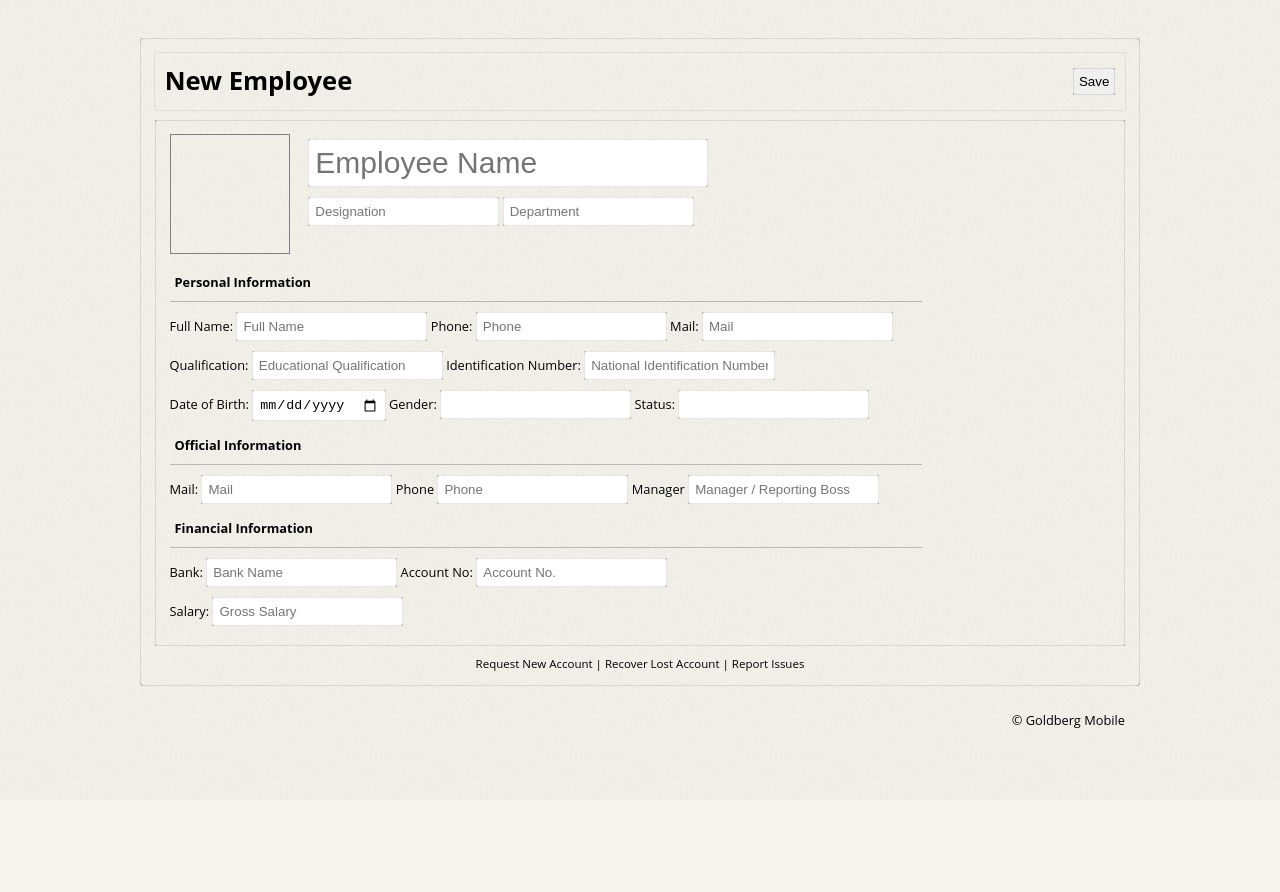
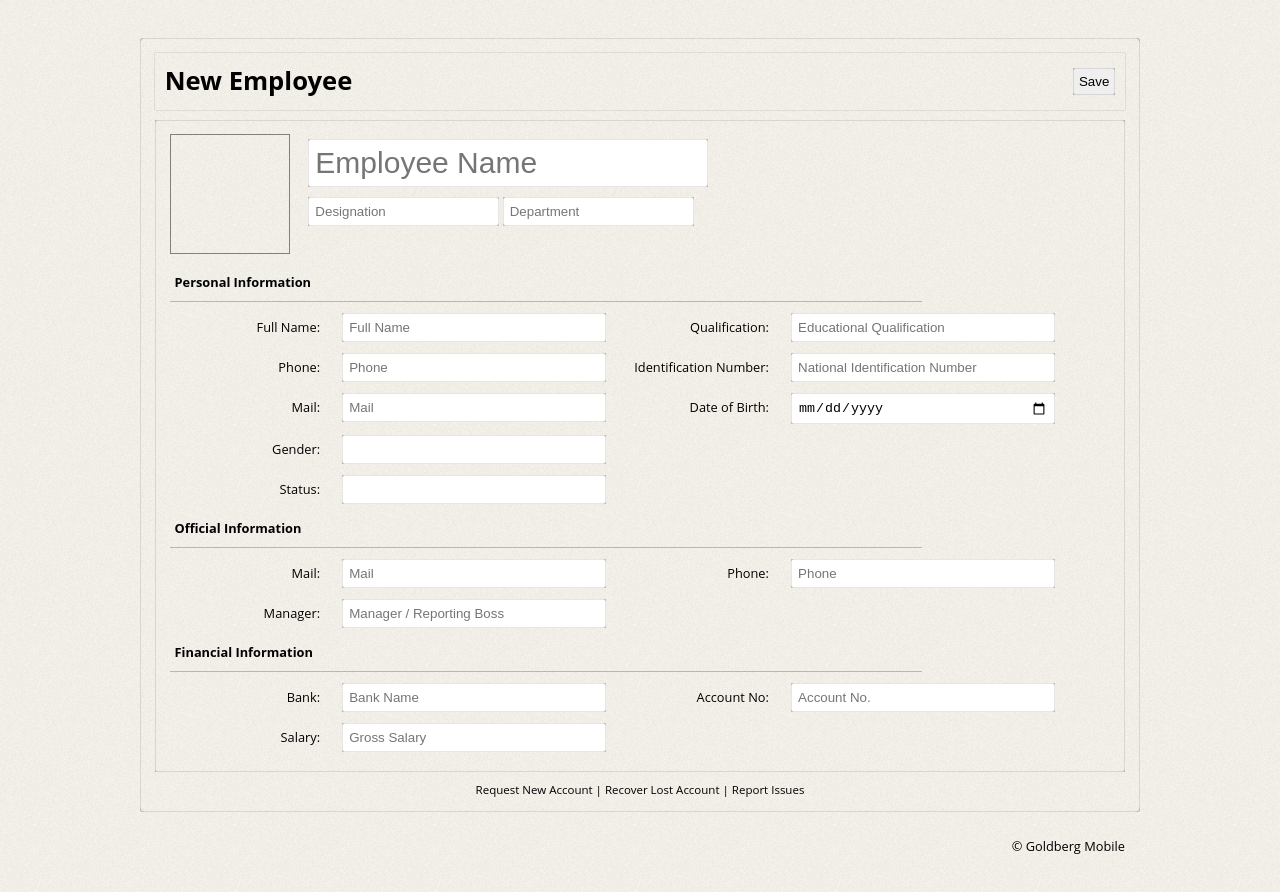
Before and after one commit to Saheda/infosystem, a plain HTML site: page modules/hr/employees/new_employee.html in a window 1280 px wide. Before the commit the page ends 800 px from the top, so only its background shows below. Drawn offline with Linux system fonts and the light colour scheme; files whose address does not match are found by name.

Commit message:
stable design

```diff
--- a/css/style.css
+++ b/css/style.css
@@ -47,8 +47,12 @@ h2 {text-align: center;font-weight: 100;}
 }
 
 .logo_container {
+    background: url('../img/goldberg_logo.png');
+    background-size: 100%;
   width: 49%;
   float: left;
+  height: 100px;
+
 }
 
 .form_container {
--- a/modules/hr/employees/employees_design.css
+++ b/modules/hr/employees/employees_design.css
@@ -32,6 +32,26 @@
     margin: 0 2% 2% 0;
 }
 
+.emp_form_text_container, .emp_form_field_container {
+    width: 15%;
+    margin: 0 1%;
+    height: auto;
+
+    display: inline-block;
+    line-height: 40px;
+    vertical-align: top;
+}
+.emp_form_text_container {
+    text-align: right;
+}
+.emp_form_field_container {
+    width: 28%;
+}
+.emp_form_field_container input {
+    width: 100%;
+}
+
+
 .employee_form h4 {
     clear: both;
     margin: 10px 5px;
@@ -42,6 +62,6 @@ input[name="name"] {
 }
 .heading h1 { float: left;}
 
-input[name="new_emp"], input[name="search_employee"], input[name="search"], input[name="save_employee"] {
+.heading input {
   float: right;
 }
--- a/modules/hr/employees/new_employee.html
+++ b/modules/hr/employees/new_employee.html
@@ -18,32 +18,80 @@
         <input type="text" placeholder="Department" name="department" />
         <h4>Personal Information</h4>
         <div class="h_line"></div>
-        Full Name: <input type="text" placeholder="Full Name" name="fullname" />
-        Phone: <input type="tel" placeholder="Phone" name="phone" />
-        Mail: <input type="email" placeholder="Mail" name="mail" /><br/>
-        Qualification: <input type="text" placeholder="Educational Qualification" name="qualification" />
-        Identification Number: <input type="text" placeholder="National Identification Number" name="nid" /><br/>
-        Date of Birth: <input type="date" placeholder="Date of Birth" name="dob" />
-        Gender: <input list="gender" name="gender">
+        <div class="emp_form_text_container">
+            Full Name: <br/>
+            Phone: <br/>
+            Mail: <br/>
+        </div>
+        <div class="emp_form_field_container">
+            <input type="text" placeholder="Full Name" name="fullname" /><br/>
+            <input type="tel" placeholder="Phone" name="phone" /><br/>
+            <input type="email" placeholder="Mail" name="mail" /><br/>
+        </div>
+        <div class="emp_form_text_container">
+            Qualification: <br/>
+            Identification Number: <br/>
+            Date of Birth: <br/>
+        </div>
+        <div class="emp_form_field_container">
+            <input type="text" placeholder="Educational Qualification" name="qualification" /><br/>
+            <input type="text" placeholder="National Identification Number" name="nid" /><br/>
+            <input type="date" placeholder="Date of Birth" name="dob" /><br/>
+        </div>
+        <div class="emp_form_text_container">
+            Gender: <br/>
+            Status: <br/>
+        </div>
+        <div class="emp_form_field_container">
+            <input list="gender" name="gender"/>
             <datalist id="gender">
               <option value="Male">
               <option value="Female">
               <option value="Other">
             </datalist>
-        Status: <input list="status" name="status">
+            <input list="status" name="status"/>
             <datalist id="status">
               <option value="Married">
               <option value="Unmarried">
               <option value="Divorced">
             </datalist>
+        </div>
+
         <h4>Official Information</h4>
         <div class="h_line"></div>
-        Mail: <input type="email" placeholder="Mail" name="email" /> Phone <input type="tel" placeholder="Phone" name="phone" />
-        Manager <input type="text" placeholder="Manager / Reporting Boss" name="manager" />
+
+        <div class="emp_form_text_container">
+            Mail: <br/>
+            Manager:
+        </div>
+        <div class="emp_form_field_container">
+            <input type="email" placeholder="Mail" name="email" /><br/>
+            <input type="text" placeholder="Manager / Reporting Boss" name="manager" />
+        </div>
+        <div class="emp_form_text_container">
+            Phone:
+        </div>
+        <div class="emp_form_field_container">
+            <input type="tel" placeholder="Phone" name="phone" />
+        </div>
+
         <h4>Financial Information</h4>
         <div class="h_line"></div>
-        Bank: <input type="text" placeholder="Bank Name" name="bankname" /> Account No: <input type="text" placeholder="Account No." name="account_no" /><br/>
-        Salary: <input type="number" placeholder="Gross Salary" name="salary_gross" />
+        <div class="emp_form_text_container">
+            Bank: <br/>
+            Salary:
+        </div>
+        <div class="emp_form_field_container">
+            <input type="text" placeholder="Bank Name" name="bankname" /><br/>
+            <input type="number" placeholder="Gross Salary" name="salary_gross" />
+        </div>
+        <div class="emp_form_text_container">
+            Account No:
+        </div>
+        <div class="emp_form_field_container">
+            <input type="text" placeholder="Account No." name="account_no" /><br/>
+        </div>
+
 
     </div>
 
```
Also changed, not shown: img/goldberg_logo.png (added). Lines whose indentation alone changed are shown as unchanged.
